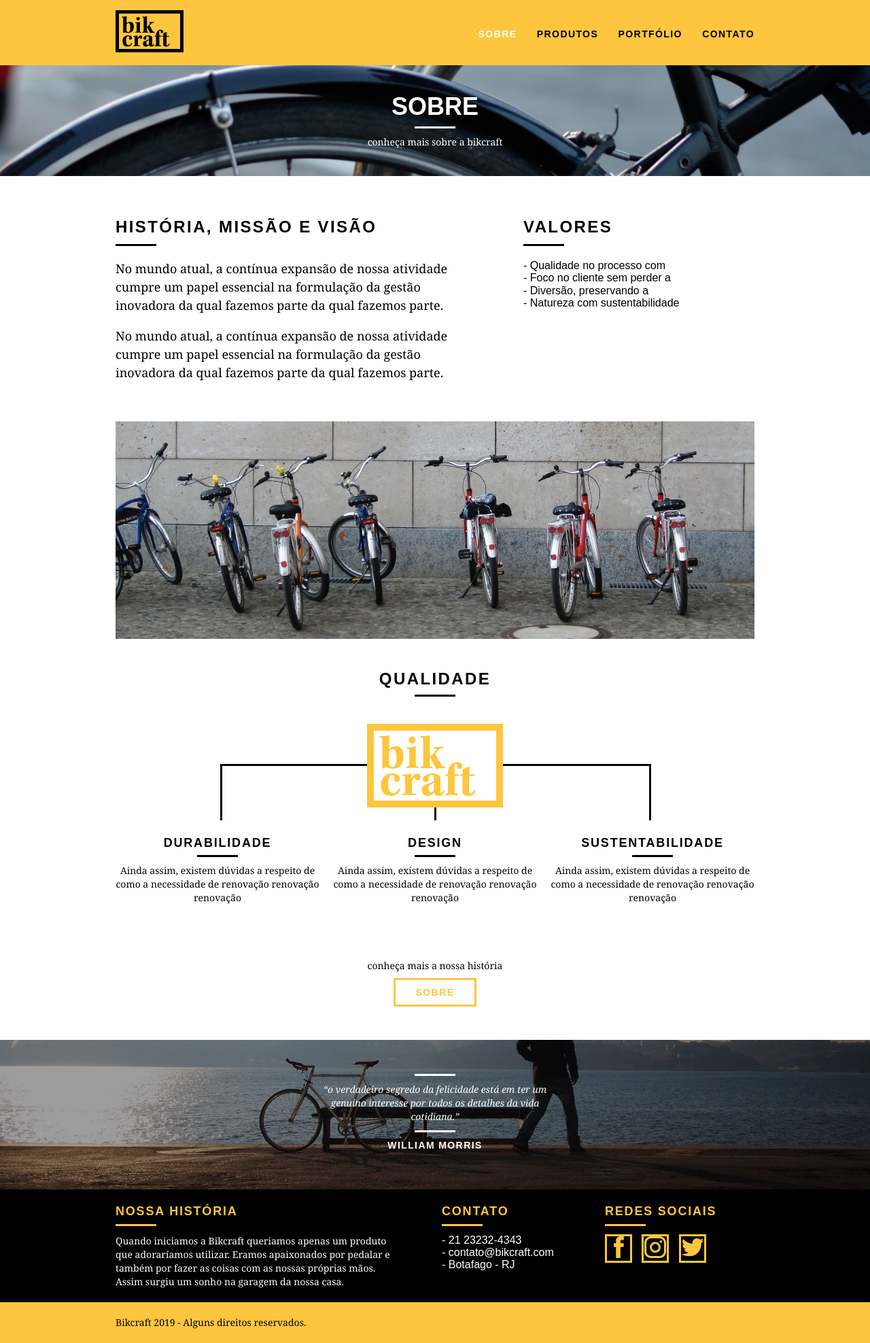
After one commit to lincoolngomes/Bikcraft, a PHP site: page /sobre.html in a window 1280 px wide. The commit adds this page. Shown: the whole page at 68% size. Run offline with PHP 8.4, Linux system fonts and the light colour scheme.

Commit message:
fix bug home & sobre

```diff
--- a/css/sobre.css
+++ b/css/sobre.css
@@ -1,11 +1,15 @@
 /* Estilos gerais */
 
-.interna-sobre {
+.interna_sobre {
+  width: 100%;
   background: url("../img/bg-sobre.jpg") no-repeat center;
+  background-size: cover;
+  margin: auto;
+  padding: 40px;
 }
 
 .missao_sobre {
-  padding: 60px 0 10px 0;
+  padding-top: 60px;
 }
 
 .missao_sobre .subtitulo-interno {
@@ -37,3 +41,9 @@
   margin-bottom: 1em;
   padding-right: 60px;
 }
+
+.introducao_sobre h1 {
+  font-size: 36px;
+  font-weight: bold;
+  text-transform: uppercase;
+}
--- a/css/style.css
+++ b/css/style.css
@@ -11,7 +11,8 @@ p {
 }
 
 /* Fonts */
-.introducao h1,
+h1,
+h3,
 .introducao blockquote cite,
 .btn,
 .subtitulo {
@@ -83,6 +84,10 @@ p {
   margin-top: 25px;
 }
 
+.header_menu ul li .menu_selecionado {
+  color: white;
+}
+
 .header_menu ul li a {
   color: black;
   font-weight: bold;
@@ -139,6 +144,34 @@ p {
   font-weight: bold;
   font-size: 14px;
   letter-spacing: 0.1em;
+}
+
+.introducao-interna h1 {
+  font-size: 36px;
+  font-weight: bold;
+  text-transform: uppercase;
+  color: white;
+  margin: auto 0;
+  text-align: center;
+}
+
+.introducao-interna p {
+  color: white;
+  margin: auto 0;
+  text-align: center;
+}
+
+.introducao-interna h1::after {
+  content: "";
+  display: block;
+  width: 60px;
+  height: 3px;
+  background: white;
+  margin: 8px auto 10px auto;
+}
+
+.introducao-interna {
+  margin: auto;
 }
 
 /* Produtos */
@@ -232,8 +265,9 @@ p {
   display: block;
   background: url("../img/linhas.svg") no-repeat center;
   position: absolute;
-  top: 189px;
-  right: 162px;
+  top: 180px;
+  right: 164px;
+  left: 164px;
   z-index: -1;
 }
 
@@ -265,3 +299,71 @@ p {
   background: black;
   margin: 5px auto 5px auto;
 }
+
+/*  Quebra  */
+
+.quebra {
+  width: 100%;
+  height: 220px;
+  background: url(../img/bg-footer.jpg) no-repeat center;
+  background-size: cover;
+  text-align: center;
+  color: white;
+  padding-top: 40px;
+}
+
+/*  Footer  */
+
+.footer {
+  width: 100%;
+  padding: 20px 0;
+  display: block;
+  background: black;
+  color: white;
+}
+
+.footer h3 {
+  font-size: 18px;
+  line-height: 25px;
+  color: #fec63e;
+  text-transform: uppercase;
+  letter-spacing: 0.1em;
+  font-weight: bold;
+}
+
+.footer h3:after {
+  content: "";
+  display: block;
+  width: 60px;
+  height: 3px;
+  background: #fec63e;
+  margin: 6px 0 12px 0;
+}
+
+.footer p {
+  line-height: 20px;
+}
+
+.footer_historia {
+  padding-right: 40px;
+}
+
+.footer_redes ul li {
+  display: inline-block;
+  margin-right: 10px;
+}
+
+.footer_redes ul li a {
+  border: 3px solid #fec63e;
+  display: block;
+  width: 40px;
+  padding-right: 8px;
+  padding-left: 1px;
+  margin: auto;
+}
+
+.copy {
+  width: 100%;
+  background: #fec63e;
+  padding: 20px 0;
+}
--- /dev/null
+++ b/sobre.html
@@ -0,0 +1,131 @@
+<!DOCTYPE html>
+<html lang="pt-br">
+
+<head>
+	<meta charset="utf-8">
+	<title>Bikcraft - Sobre</title>
+	<link rel="stylesheet" href="css/normalize.css">
+	<link rel="stylesheet" href="css/reset.css">
+	<link rel="stylesheet" href="css/grid.css">
+	<link rel="stylesheet" href="css/style.css">
+	<link rel="stylesheet" href="css/sobre.css">
+</head>
+
+<body>
+
+	<header class="header">
+		<div class="container">
+			<a href="index.html" class="grid-4">
+				<img src="img/bikcraft.svg" alt="Bikcraft">
+			</a>
+			<nav class="grid-12 header_menu">
+				<ul>
+					<li><a href="sobre.html" class="menu_selecionado">Sobre</a></li>
+					<li><a href="produtos.html">Produtos</a></li>
+					<li><a href="portfolio.html">Portfólio</a></li>
+					<li><a href="contato.html">Contato</a></li>
+				</ul>
+			</nav>
+		</div>
+	</header>
+
+	<section class="interna_sobre introducao-interna ">
+		<div class="container">
+			<h1>Sobre</h1>
+			<p>conheça mais sobre a bikcraft</p>
+		</div>
+	</section>
+
+	<section class="missao_sobre container">
+		<div class="grid-10">
+			<h2 class="subtitulo-interno">História, Missão e Visão</h2>
+			<p>No mundo atual, a contínua expansão de nossa atividade cumpre um papel essencial na formulação da gestão inovadora da qual fazemos parte da qual fazemos parte.</p>
+			<p>No mundo atual, a contínua expansão de nossa atividade cumpre um papel essencial na formulação da gestão inovadora da qual fazemos parte da qual fazemos parte.</p>
+		</div>
+		<div class="grid-6">
+			<h2 class="subtitulo-interno">Valores</h2>
+			<ul>
+				<li>- Qualidade no processo com</li>
+				<li>- Foco no cliente sem perder a</li>
+				<li>- Diversão, preservando a</li>
+				<li>- Natureza com sustentabilidade</li>
+			</ul>
+		</div>
+
+		<div class="grid-16 foto-equipe">
+			<img src="img/equipe-bikcraft.jpg" alt="Equipe Bikcraft">
+		</div>
+
+	</section>
+
+	<section class="qualidade container">
+		<h2 class="subtitulo">Qualidade</h2>
+		<img src="./img/bikcraft-qualidade.svg" alt="Bikcraft Qualidade">
+		<ul class="qualidade_lista">
+			<li class="grid-1-3">
+				<h3>Durabilidade</h3>
+				<p>Ainda assim, existem dúvidas a respeito de como a necessidade de renovação renovação renovação</p>
+			</li>
+			<li class="grid-1-3">
+				<h3>Design</h3>
+				<p>Ainda assim, existem dúvidas a respeito de como a necessidade de renovação renovação renovação</p>
+			</li>
+			<li class="grid-1-3">
+				<h3>Sustentabilidade</h3>
+				<p>Ainda assim, existem dúvidas a respeito de como a necessidade de renovação renovação renovação</p>
+			</li>
+		</ul>
+		<div class="call-to-action">
+			<p>conheça mais a nossa história</p>
+			<div><a href="sobre.html" class="btn btn-preto">Sobre</a></div>
+		</div>
+
+	</section>
+
+	<section class="quebra">
+		<blockquote class="quote-externo container">
+			<p>“o verdadeiro segredo da felicidade está em ter um genuíno interesse por todos os detalhes da vida cotidiana.”</p>
+			<cite>WILLIAM MORRIS</cite>
+		</blockquote>
+	</section>
+
+	<footer>
+		<div class="footer">
+			<div class="container">
+
+				<div class="grid-8 footer_historia">
+					<h3>Nossa História</h3>
+					<p>Quando iniciamos a Bikcraft queriamos apenas um produto que adoraríamos utilizar. Eramos apaixonados por pedalar e também por fazer as coisas com as nossas próprias mãos. Assim surgiu um sonho na garagem da nossa casa.</p>
+				</div>
+
+				<div class="grid-4 footer_contato">
+					<h3>Contato</h3>
+					<ul>
+						<li>- 21 23232-4343</li>
+						<li>- contato@bikcraft.com</li>
+						<li>- Botafago - RJ</li>
+					</ul>
+				</div>
+
+				<div class="grid-4 footer_redes">
+					<h3>Redes sociais</h3>
+					<ul>
+						<li><a href="http://facebook.com" target="_blank"><img src="img/redes-sociais/facebook.svg"></a></li>
+						<li><a href="http://instagram.com" target="_blank"><img src="img/redes-sociais/instagram.svg"></a></li>
+						<li><a href="http://twitter.com" target="_blank"><img src="img/redes-sociais/twitter.svg"></a></li>
+					</ul>
+				</div>
+
+			</div>
+		</div>
+
+		<div class="copy">
+			<div class="container">
+				<p class="grid-16">Bikcraft 2019 - Alguns direitos reservados.</p>
+			</div>
+		</div>
+	</footer>
+
+</body>
+
+</html>
```
